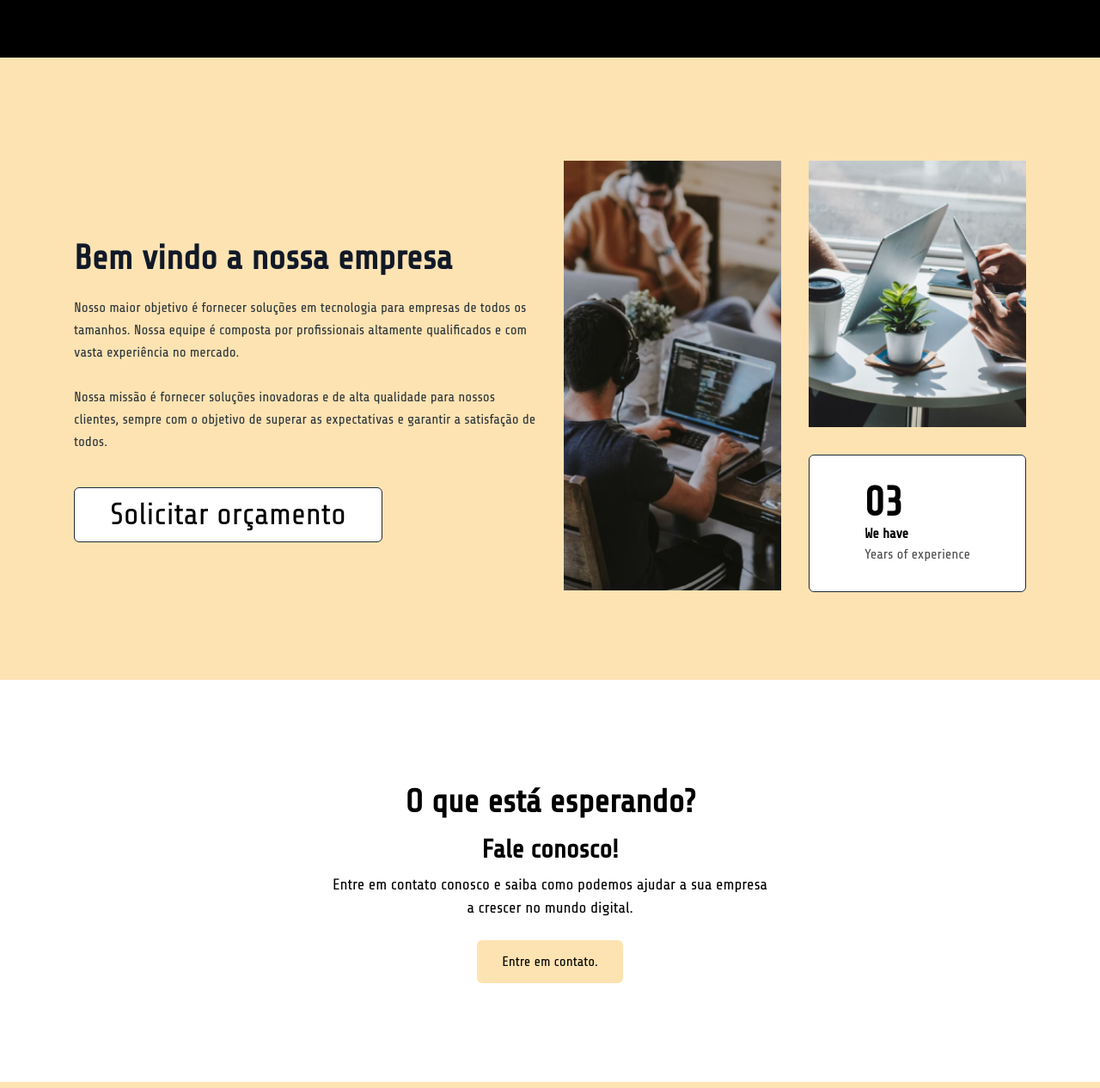
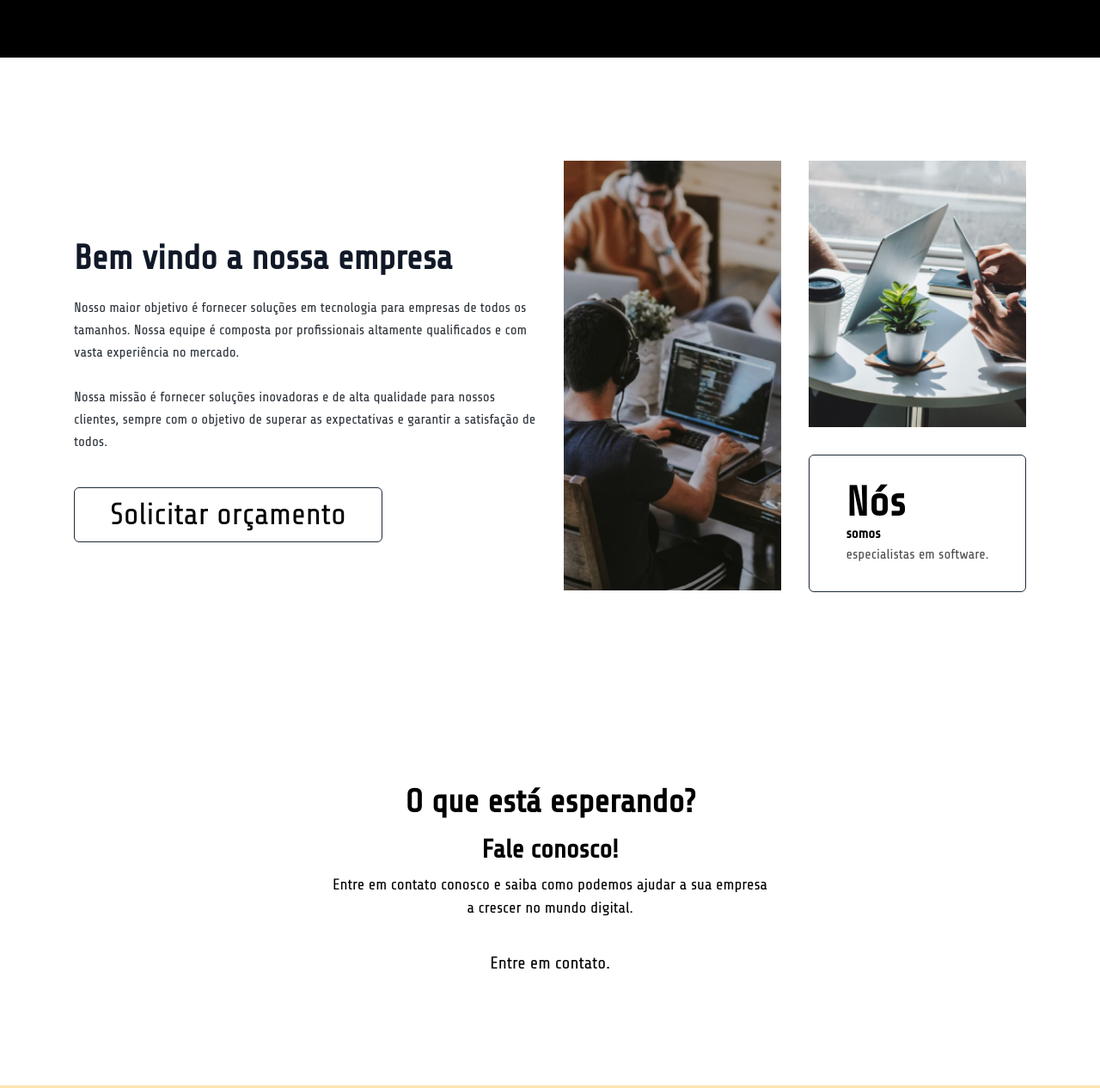
Before and after one commit to RomuloOliveira94/romimsoftware-landing-page, an Astro site: page / in a window 1280 px wide. Shown: the part 1982-3248 px from the top of the page at 86% size. Built offline with nearby package versions, Linux system fonts and the light colour scheme; Astro itself is replaced by a stand-in of ours.

Commit message:
#fix cta/about section

```diff
--- a/src/components/sections/AboutSection.astro
+++ b/src/components/sections/AboutSection.astro
@@ -8,7 +8,7 @@ import AboutImage02 from "../../assets/about/about-image-02.jpg";
 <!-- ====== About Section Start -->
 <section
   id="about"
-  class="bg-primary dark:bg-dark-2 pt-20 pb-8 lg:pt-[120px] lg:pb-[70px]"
+  class="bg-white pt-20 pb-8 lg:pt-[120px] lg:pb-[70px]"
 >
   <div class="container">
     <div class="wow fadeInUp" data-wow-delay=".2s">
@@ -70,15 +70,15 @@ import AboutImage02 from "../../assets/about/about-image-02.jpg";
               >
                 <div>
                   <span class="block text-5xl font-extrabold text-black">
-                    03
+                    Nós
                   </span>
                   <span class="block text-base font-semibold text-black">
-                    We have
+                    somos
                   </span>
                   <span
                     class="block text-base font-medium text-black text-opacity-70"
                   >
-                    Years of experience
+                    especialistas em software.
                   </span>
                 </div>
                 <div>
--- a/src/components/sections/CTASection.astro
+++ b/src/components/sections/CTASection.astro
@@ -10,9 +10,7 @@
             >
               <span>O que está esperando?</span>
             </h1>
-            <h2 class="font-bold text-3xl mb-2.5">
-              Fale conosco!
-            </h2>
+            <h2 class="font-bold text-3xl mb-2.5">Fale conosco!</h2>
             <p
               class="mb-6 mx-auto max-w-[515px] leading-[1.5] text-black text-lg"
             >
@@ -21,7 +19,7 @@
             </p>
             <a
               href="javascript:void(0)"
-              class="inline-block py-3 text-base font-medium text-black transition border border-transparent rounded-md bg-primary px-7 hover:bg-slate-100"
+              class="p-3 inline-block py-3 text-base font-medium text-xl text-black transition border border-transparent border-black rounded-md hover:bg-red-700 hover:text-white"
             >
               Entre em contato.
             </a>
```
